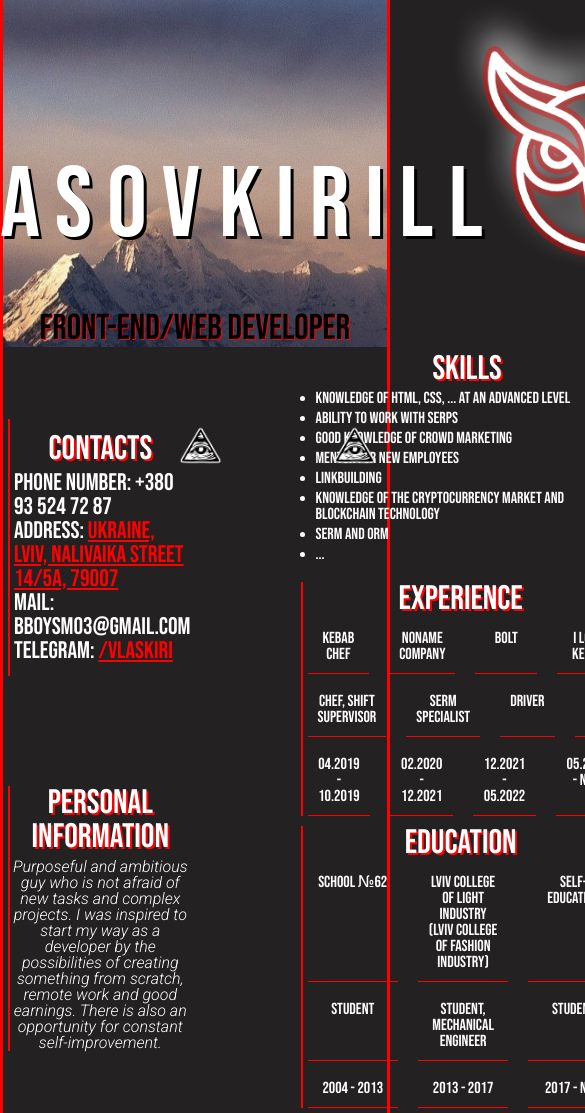
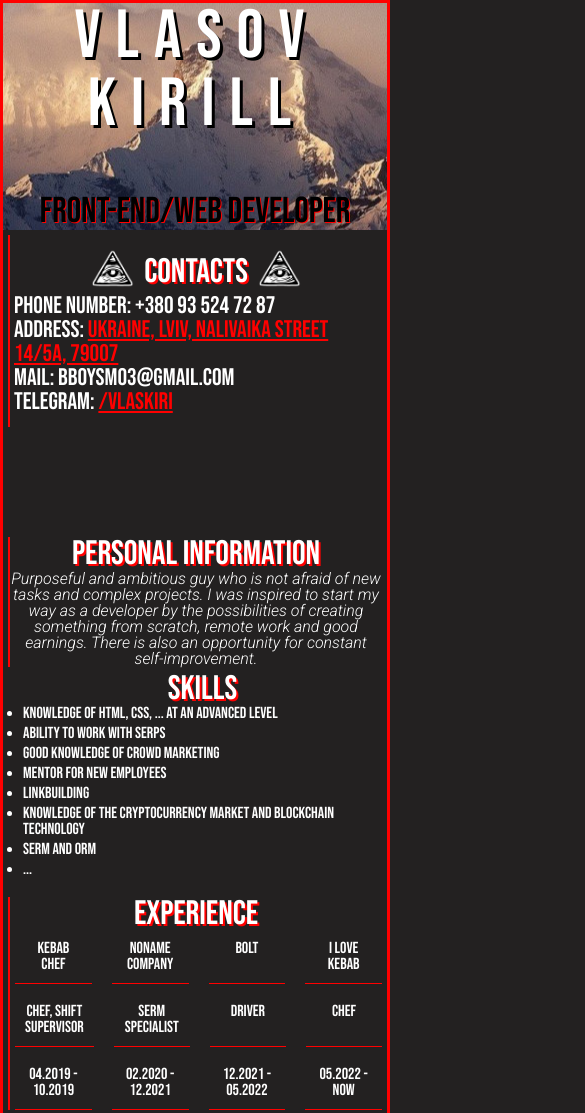
Before and after one commit to vlaskiri/CV, a plain HTML site: page index.html in a window 390 px wide. Shown: the top 1113 px of the page, 585 px wide, since content can reach past the window. Drawn offline with Linux system fonts and the light colour scheme.

Commit message:
update file

```diff
--- a/assets/styles/components.css
+++ b/assets/styles/components.css
@@ -24,18 +24,21 @@ span {
 }
 
 .image-glass {
-    position: relative;
+    display: flex;
+    justify-content: center;
+    align-items: flex-end;
+    margin-bottom: 5px;
+    gap: 10px;
 }
 
+
 .glass-1 {
-    position: absolute;
     width: 43px;
     top: -7px;
     left: 169px;
 }
 
 .glass-2 {
-    position: absolute;
     width: 43px;
     top: -7px;
     left: 323px;
@@ -74,7 +77,6 @@ span {
 .table-column {
     padding: 10px;
     margin-left: 5px;
-    text-align: center;
     flex: 1;
     border-bottom: red solid 1px;
 }
@@ -93,7 +95,8 @@ p {
     font-size: 34px;
     text-shadow: red 2px 2px;
     text-align: center;
-    margin-bottom: 5px;
+    line-height: 1;
+    display: block;
 }
 
 .list {
--- a/assets/styles/footer.css
+++ b/assets/styles/footer.css
@@ -0,0 +1,3 @@
+footer {
+    text-align: center;
+}
--- a/assets/styles/header.css
+++ b/assets/styles/header.css
@@ -1,22 +1,20 @@
 .header-image {
     background-image: url("/assets/image/Everest.jpg");
-    margin-top: -260px;
+    background-repeat: no-repeat;
+    background-position: center;
 }
 
 .avatar {
-    margin: 5px 447px;
-    padding: 250px 1px 1px 1px;
+    padding: 1px 1px 1px 1px;
     display: block;
-    width: 300px;
+    width: 250px;
 }
 
 .header-h1 {
     display: flex;
-    justify-content: space-around;
+    justify-content: space-between;
+    align-items: flex-end;
     font-size: 100px;
-    margin-top: -120px;
-    margin-left: -110px;
-    margin-right: -110px;
     letter-spacing: 15px;
     text-shadow: black 3px 3px;
 }
--- a/assets/styles/main.css
+++ b/assets/styles/main.css
@@ -16,3 +16,21 @@ body {
     gap: 100px;
     align-items: center;
 }
+
+@media (max-width: 1024px) {
+    .main {
+        display: block;
+        text-align: center;
+    }
+
+    .header-h1 {
+        display: block;
+        text-align: center;
+        font-size: 68px;
+    }
+
+    .avatar {
+        display: none;
+    }
+
+}
--- a/index.html
+++ b/index.html
@@ -19,14 +19,10 @@
 <body>
 <div class="cv">
     <header class="header-image">
-        <img src="assets/image/OWL.png" alt="owl image" class="avatar">
         <div class="header-h1">
-            <div>
-                <span>Vlasov</span>
-            </div>
-            <div>
-                <span>Kirill</span>
-            </div>
+            <span>Vlasov</span>
+            <img src="assets/image/OWL.png" alt="owl image" class="avatar">
+            <span>Kirill</span>
         </div>
         <h1>Front-End/Web Developer</h1>
     </header>
@@ -35,9 +31,9 @@
         <article class="contacts">
             <div class="image-glass">
                 <img src="assets/image/glas.png" alt="glass" class="glass-1">
+                <h2 class="h2">Contacts</h2>
                 <img src="assets/image/glas.png" alt="glass" class="glass-2">
             </div>
-            <h2 class="h2">Contacts</h2>
                 <span>Phone number: +380 93 524 72 87</span>
                 <span>Address: <a href="https://goo.gl/maps/vkyfWQnYKJ6B3HQ1A" target="_blank"> Ukraine, Lviv, Nalivaika street 14/5a, 79007</a></span>
                 <span>Mail: bboysmo3@gmail.com</span>
```
